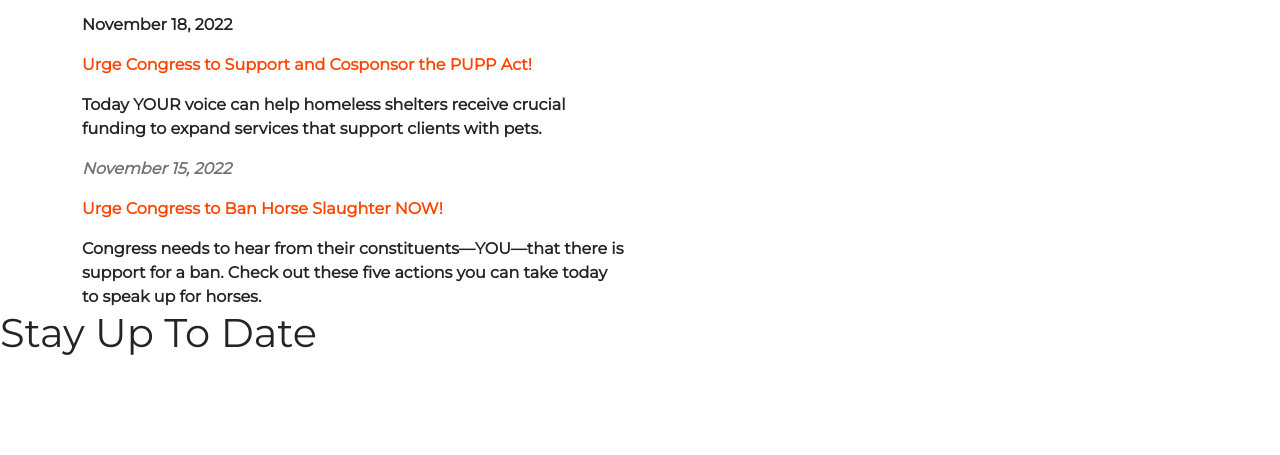
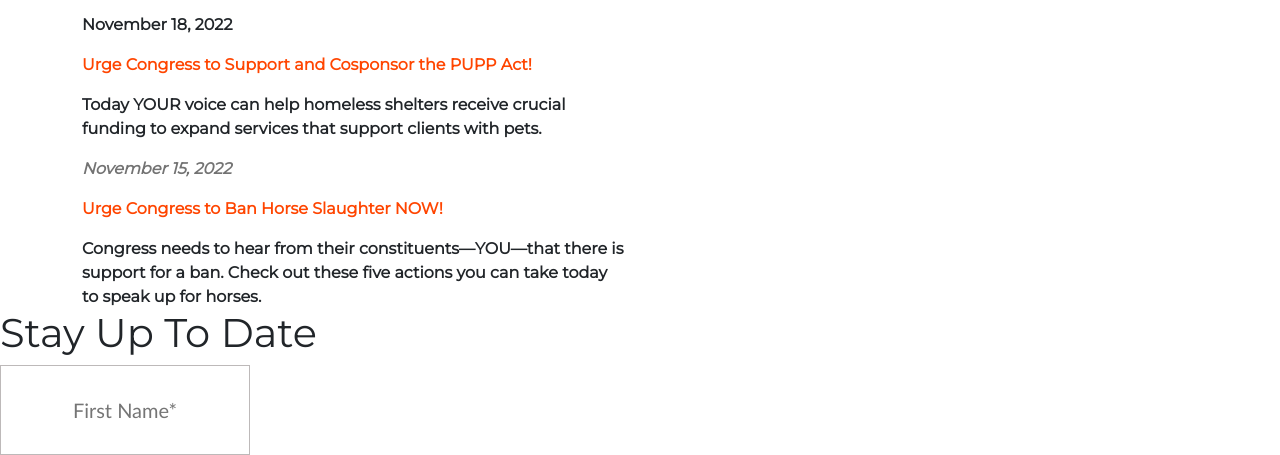
Before and after one commit to brunoamanze/Pet-Shelter, a plain HTML site: page index.html in a window 1280 px wide. Shown: the part 1069-1524 px from the top of the page. Before the commit the page ends 1434 px from the top, so only its background shows below. Drawn offline with nearby package versions, Linux system fonts and the light colour scheme.

Commit message:
add second for insertion

```diff
--- a/index.html
+++ b/index.html
@@ -53,4 +53,6 @@
 <div class="stay">
   <h1 class="box">Stay Up To Date</h1>
 </div>
+<div id="label">
+  <div class="form"><input type="text" placeholder="First Name*" id="form3"></div>
   </body>
```
